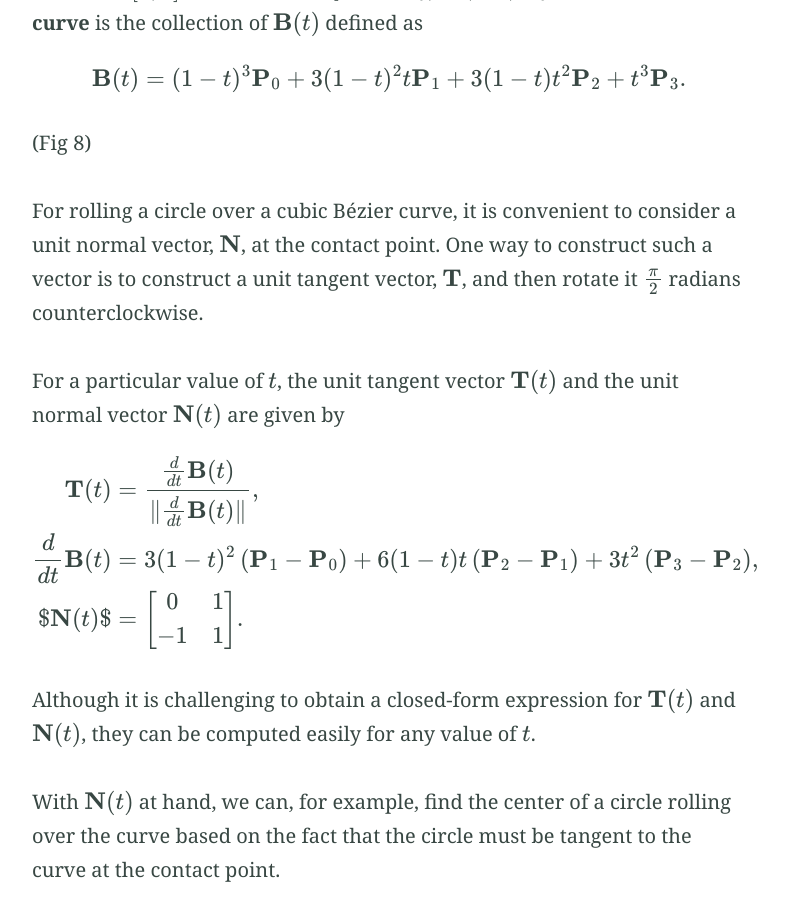
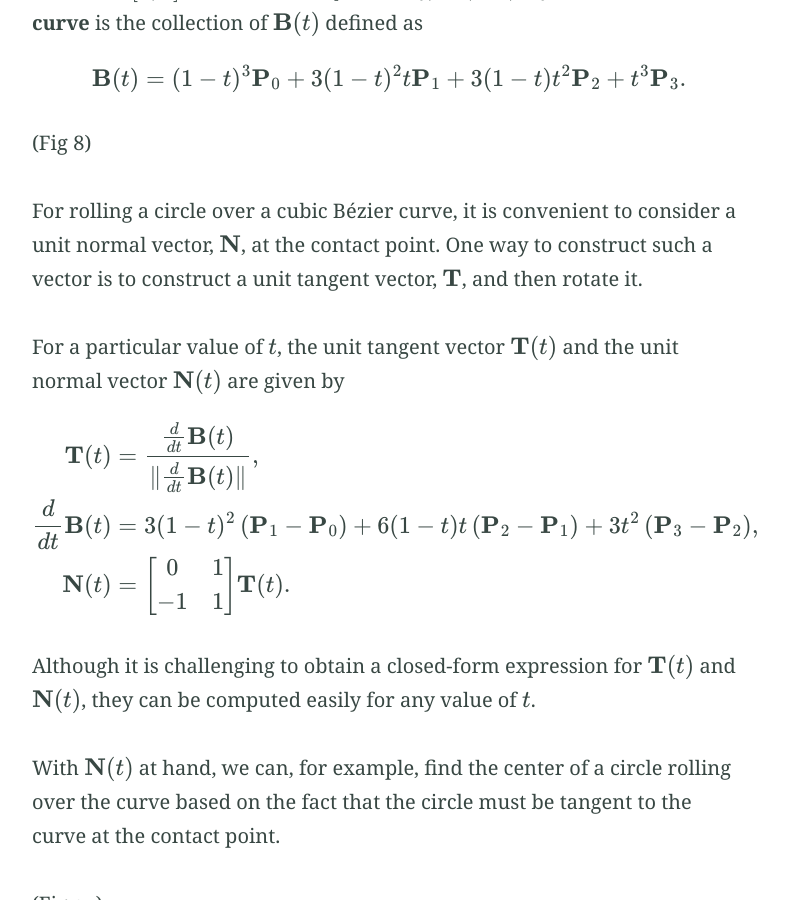
Before and after one commit to EncisoAlva/EncisoAlva.github.io, a Jekyll site: the page built from art.md, in a window 1280 px wide and 900 px high, scrolled down 5635 px. Shown: the whole window, without its empty margins (251-1039 px from the left). Built offline with Jekyll 4.4.1, drawn with Linux system fonts in a browser that asks for light colours; some of the changed text lies outside the part shown.

Commit message:
Update art.md

```diff
--- a/art.md
+++ b/art.md
@@ -70,7 +70,7 @@ $$
 (Fig 8)
 
 For rolling a circle over a cubic Bézier curve, it is convenient to consider a unit normal vector, $\mathbf{N}$, at the contact point.
-One way to construct such a vector is to construct a unit tangent vector, $\mathbf{T}$, and then rotate it $\frac{\pi}{2}$ radians counterclockwise.
+One way to construct such a vector is to construct a unit tangent vector, $\mathbf{T}$, and then rotate it.
 
 For a particular value of $t$, the unit tangent vector $\mathbf{T}(t)$ and the unit normal vector $\mathbf{N}(t)$ are given by
 
@@ -78,7 +78,7 @@ $$
 \begin{align}
 \mathbf{T}(t) &= \frac{\frac{d}{dt}\mathbf{B}(t)}{\Vert \frac{d}{dt}\mathbf{B}(t) \Vert}, \\
 \frac{d}{dt}\mathbf{B}(t) &= 3(1-t)^2 \left( \mathbf{P}_1-\mathbf{P}_0 \right) + 6(1-t)t \left( \mathbf{P}_2-\mathbf{P}_1 \right) + 3t^2 \left( \mathbf{P}_3-\mathbf{P}_2 \right), \\
-$\mathbf{N}(t)$ &= \begin{bmatrix} 0 & 1 \\ -1 & 1 \end{bmatrix}.
+\mathbf{N}(t) &= \begin{bmatrix} 0 & 1 \\ -1 & 1 \end{bmatrix} \mathbf{T}(t).
 \end{align}
 $$
 
@@ -110,6 +110,7 @@ where $\mathbf{B}_x$ and $\mathbf{B}_y$ are the $x$ and $y$ components of $\math
 
 Now, $t$ and $\theta$ should be parametrized in such a way that $A_\mathcal{C}(\theta) = A_\mathcal{B}(t)$.
 The most straightforward way to do so is by setting
+
 $$
 \theta(t) = \frac{1}{R_\mathcal{W}} A_\mathcal{B}(t).
 $$
```
Also changed, not shown: other parts of art.md (+1 -1 lines).
